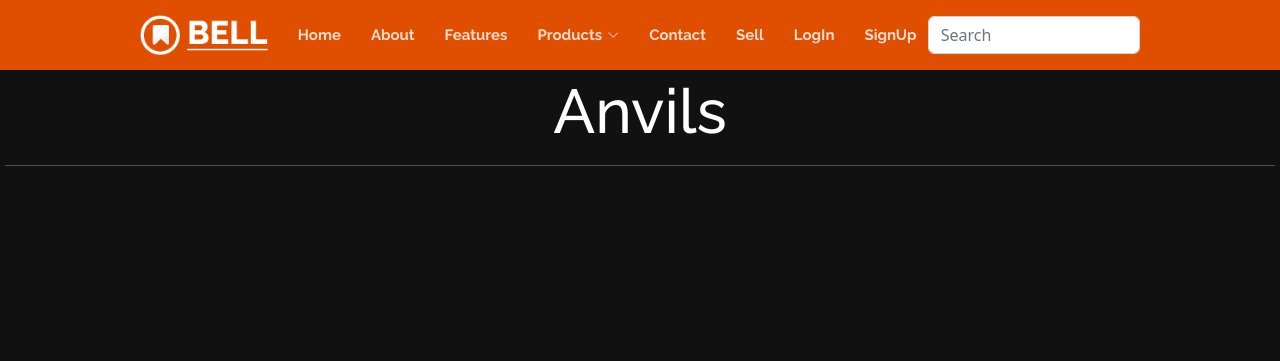
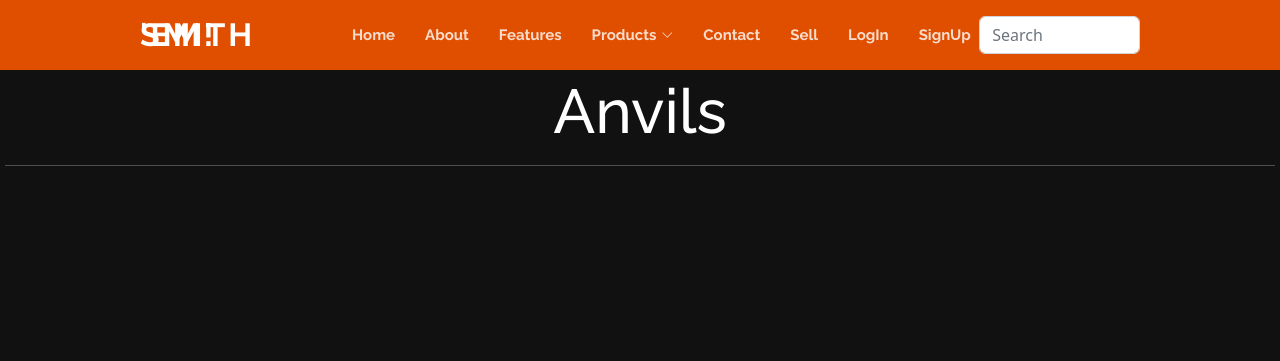
Before and after one commit to meh-vaib/Webster-2022, a Django app: page /anvil/ in a window 1280 px wide. Shown: the top 361 px of the page. Run offline with Django 4.2, Linux system fonts and the light colour scheme; data comes from the database, SQL or seed files in the repository; some libraries are stand-ins or nearby versions.

Commit message:
Navigation

```diff
--- a/Smithem/templates/header.html
+++ b/Smithem/templates/header.html
@@ -4,9 +4,9 @@
     <div class="container d-flex align-items-center">
 
       <div id="logo" class="me-auto">
-        <a href="index.html"><img src="../static/img/logo-nav.png" alt=""></a>
-        <!-- Uncomment below if you prefer to use a text image -->
-        <!--<h1><a href="#hero">Bell</a></h1>-->
+        {% comment %} <a href="index.html"><img src="../static/img/logo-nav.png" alt=""></a> {% endcomment %}
+
+        <h1><a href="#hero">Smith 'em!</a></h1>
       </div>
 
       <nav id="navbar" class="navbar order-last order-lg-0">
```
Also changed, not shown: Smithem/static/img/Untitled-1.png (added), Smithem/static/img/logo-nav.png.
